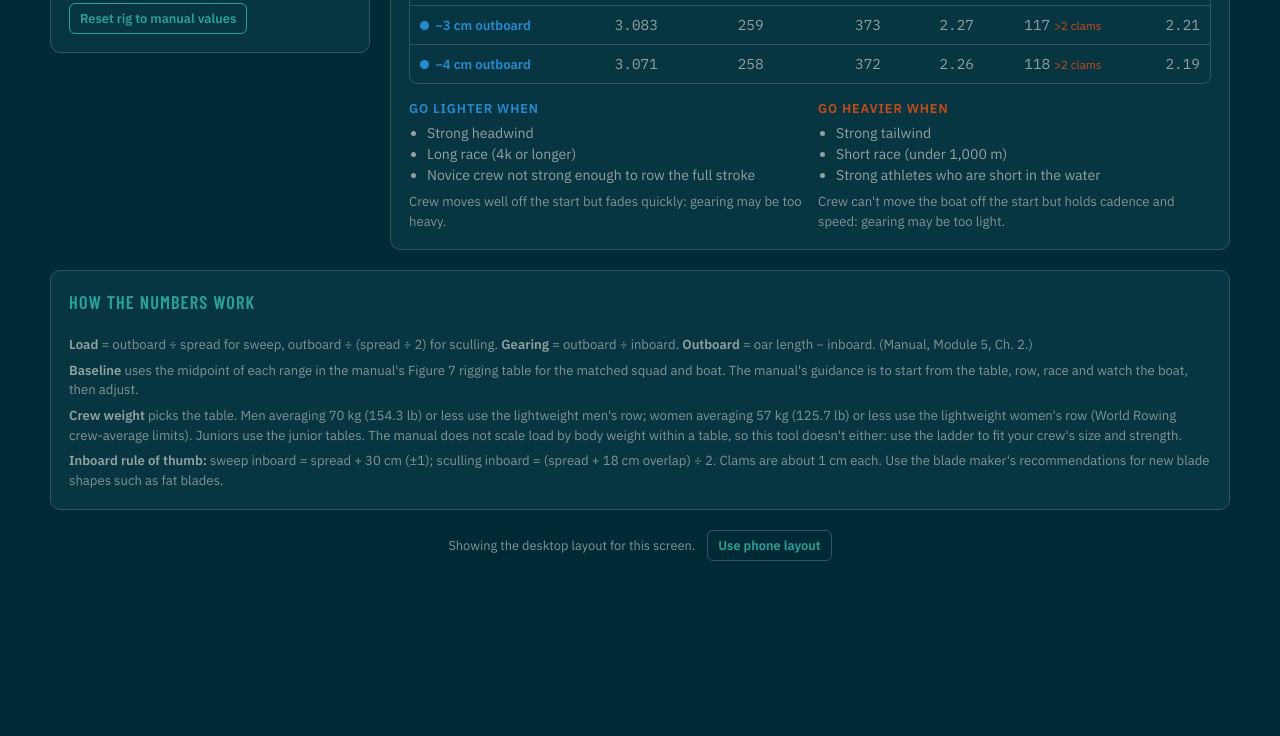
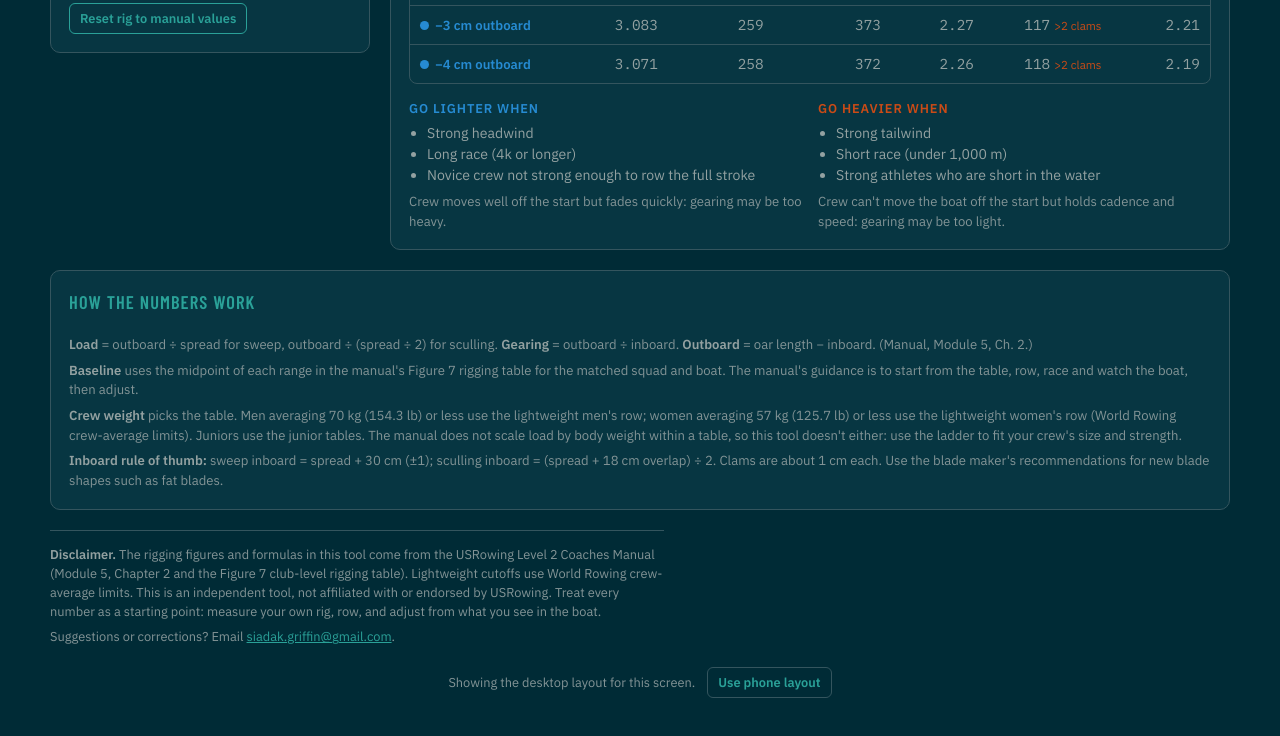
Before and after one commit to griffin-siadak/oar-load-calculator, a plain HTML site: page index.html in a window 1280 px wide. Shown: the part 789-1525 px from the top of the page. Before the commit the page ends 1390 px from the top, so only its background shows below. Drawn offline with nearby package versions, Linux system fonts and the light colour scheme.

Commit message:
Add source disclaimer and contact email
Credit the USRowing Level 2 Coaches Manual and World Rowing limits,
note the tool is independent, and add an email link for suggestions.

Co-Authored-By: Claude Opus 5.5 <noreply@anthropic.com>

```diff
--- a/index.html
+++ b/index.html
@@ -130,6 +130,10 @@ tr.base td { background: var(--tape-soft); font-weight: 600; }
 .notes { font-size: .82rem; color: var(--muted); display: grid; gap: 6px; }
 .notes b { color: var(--ink); font-weight: 600; }
 .side { display: grid; gap: 20px; min-width: 0; }
+.disclaimer { border-top: 1px solid var(--line); padding-top: 14px; font-size: .8rem; color: var(--muted); display: grid; gap: 6px; max-width: 80ch; }
+.disclaimer p { margin: 0; }
+.disclaimer b { color: var(--ink); font-weight: 600; }
+.disclaimer a { color: var(--accent); overflow-wrap: anywhere; }
 .layout-switch { display: flex; flex-wrap: wrap; gap: 8px 12px; align-items: center; justify-content: center; font-size: .8rem; color: var(--muted); }
 .layout-switch button { font: 600 .8rem var(--body); color: var(--accent); background: none; border: 1px solid var(--line); border-radius: 6px; padding: 6px 10px; cursor: pointer; }
 :root:not([data-device="phone"]) .phone-only, :root[data-device="phone"] .desk-only { display: none; }
@@ -288,6 +292,10 @@ tr.base td { background: var(--tape-soft); font-weight: 600; }
     <div><b>Baseline</b> uses the midpoint of each range in the manual's Figure 7 rigging table for the matched squad and boat. The manual's guidance is to start from the table, row, race and watch the boat, then adjust.</div>
     <div><b>Crew weight</b> picks the table. Men averaging 70 kg (154.3 lb) or less use the lightweight men's row; women averaging 57 kg (125.7 lb) or less use the lightweight women's row (World Rowing crew-average limits). Juniors use the junior tables. The manual does not scale load by body weight within a table, so this tool doesn't either: use the ladder to fit your crew's size and strength.</div>
     <div><b>Inboard rule of thumb:</b> sweep inboard = spread + 30 cm (±1); sculling inboard = (spread + 18 cm overlap) ÷ 2. Clams are about 1 cm each. Use the blade maker's recommendations for new blade shapes such as fat blades.</div>
+  </section>
+  <section class="disclaimer">
+    <p><b>Disclaimer.</b> The rigging figures and formulas in this tool come from the USRowing Level 2 Coaches Manual (Module 5, Chapter 2 and the Figure 7 club-level rigging table). Lightweight cutoffs use World Rowing crew-average limits. This is an independent tool, not affiliated with or endorsed by USRowing. Treat every number as a starting point: measure your own rig, row, and adjust from what you see in the boat.</p>
+    <p>Suggestions or corrections? Email <a href="mailto:siadak.griffin@gmail.com?subject=Oar%20Load%20Calculator">siadak.griffin@gmail.com</a>.</p>
   </section>
   <footer class="layout-switch">
     <span id="layout-now"></span>
```
